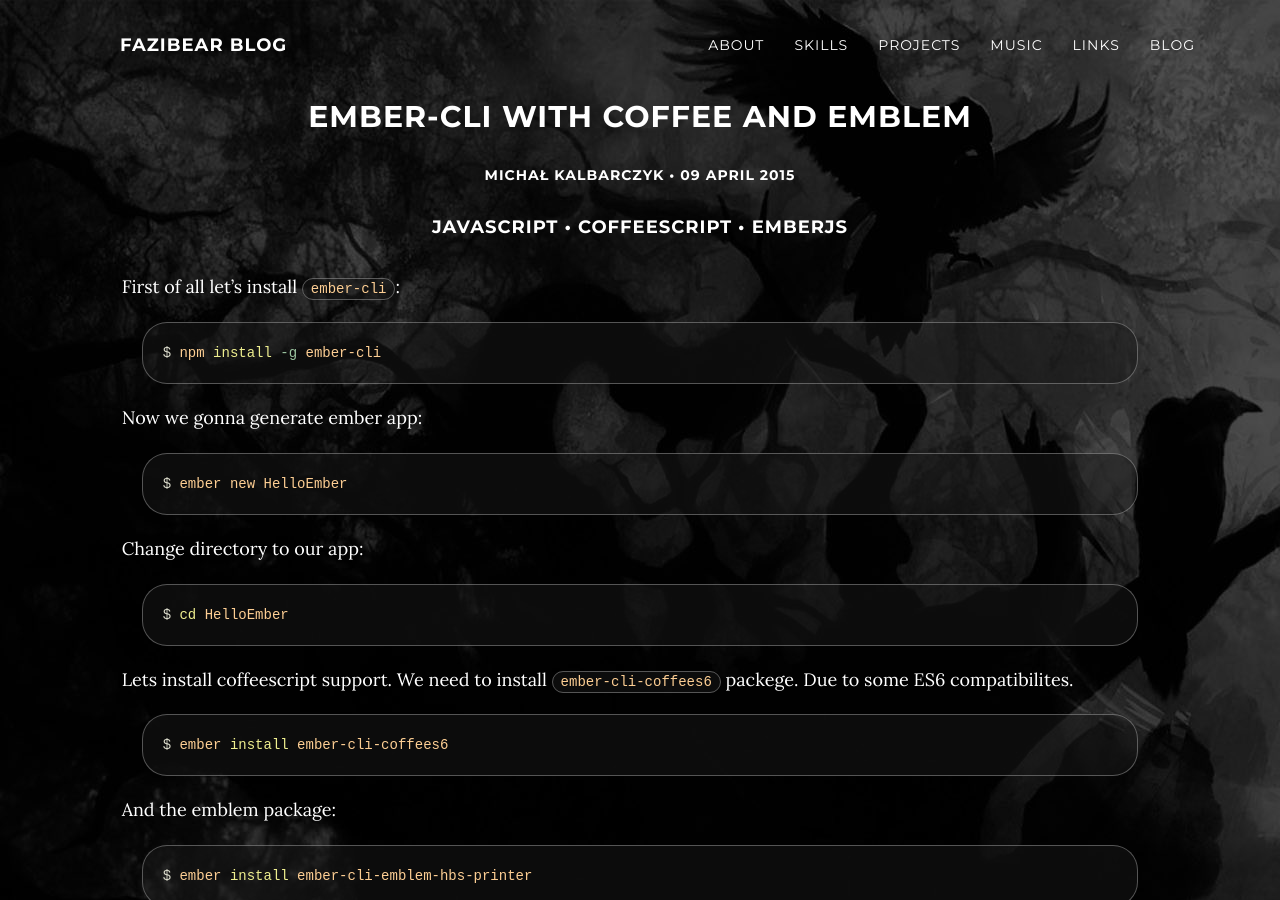
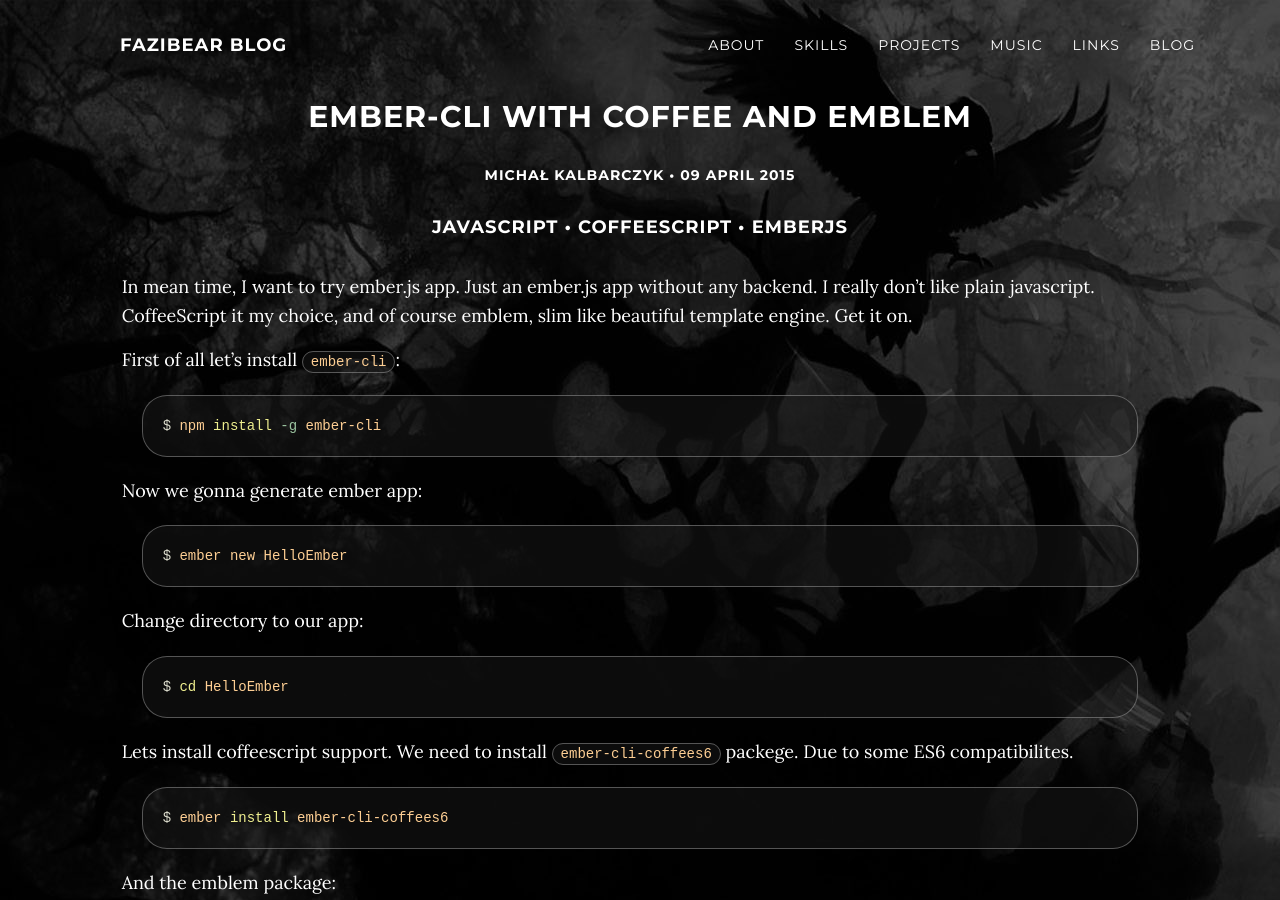
Before and after one commit to fazibear/fazibear.github.io, a Jekyll site: the page built from _posts/2015-04-09-ember-cli-with-coffee-and-emblem.md, in a window 1280 px wide and 900 px high. Built offline with Jekyll 4.4.1, drawn with Linux system fonts in a browser that asks for light colours; some web fonts are replaced; Markdown is read by kramdown in place of the engine named in the settings; comment, search, counter and statistics services are not loaded.

Commit message:
modify ember-cli post

```diff
--- a/_posts/2015-04-09-ember-cli-with-coffee-and-emblem.md
+++ b/_posts/2015-04-09-ember-cli-with-coffee-and-emblem.md
@@ -6,6 +6,8 @@ tags:
 - coffeescript
 - emberjs
 ---
+
+In mean time, I want to try ember.js app. Just an ember.js app without any backend. I really don't like plain javascript. CoffeeScript it my choice, and of course emblem, slim like beautiful template engine. Get it on.
 
 First of all let's install `ember-cli`:
 
```
